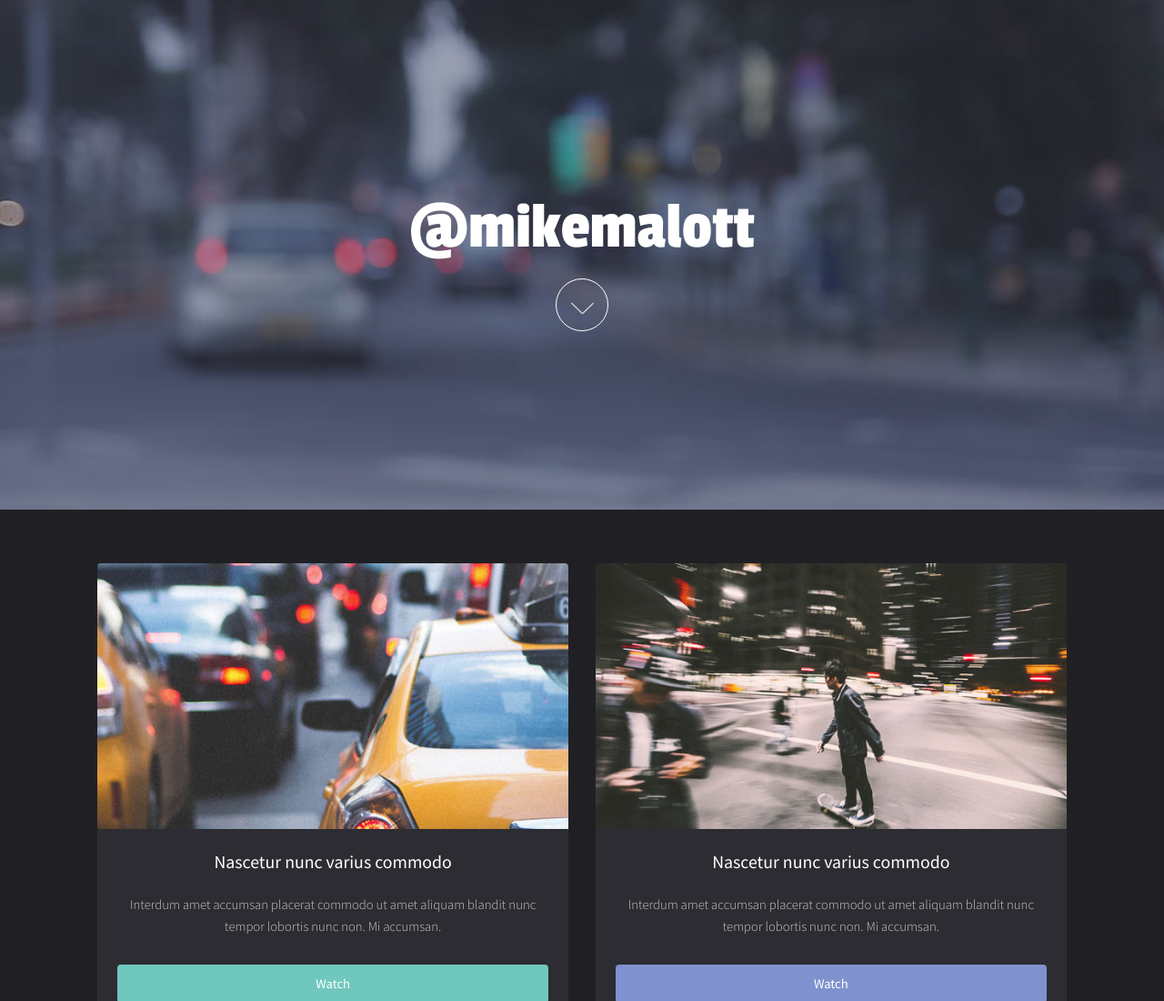
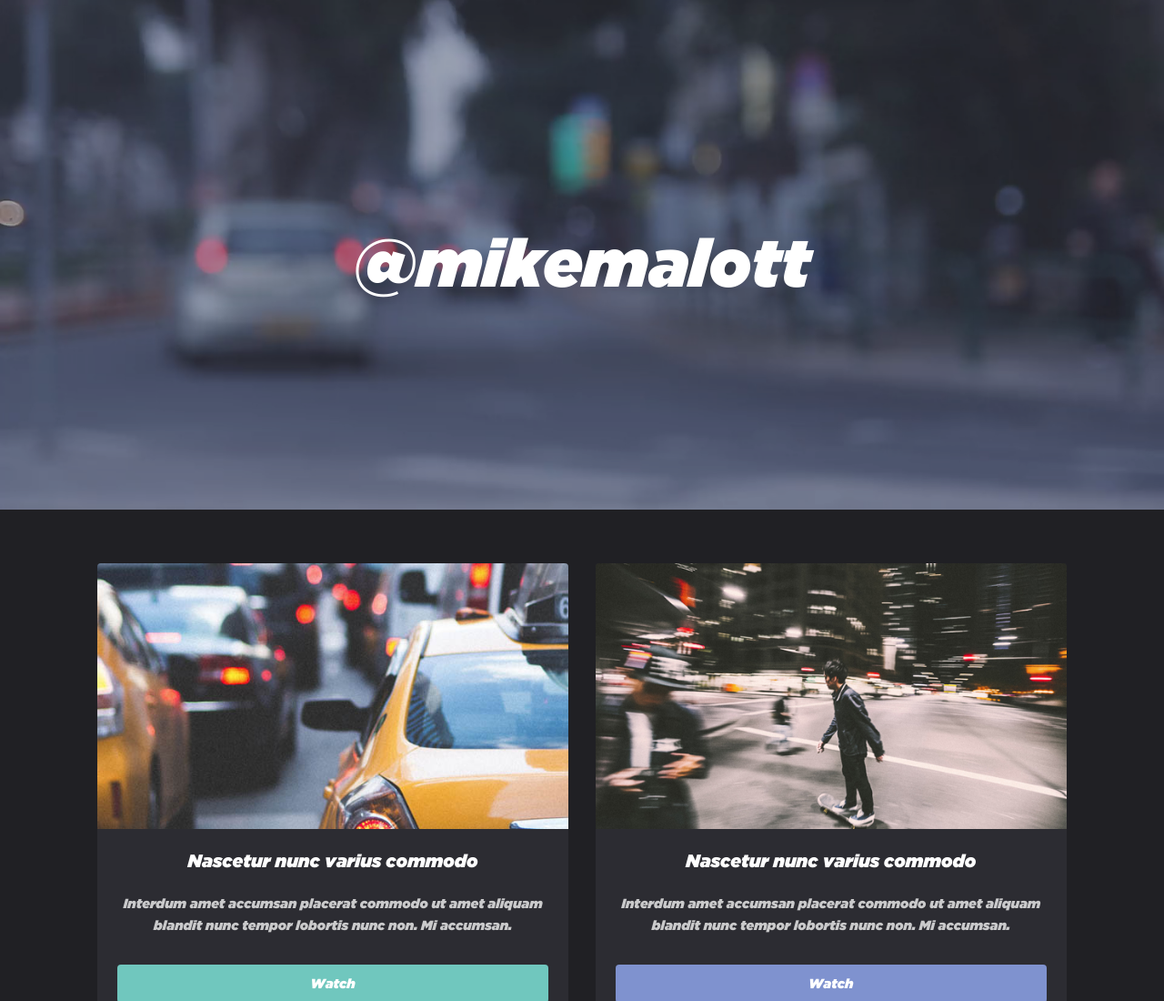
Before and after one commit to mikedmalott/mikedmalott.github.io, a plain HTML site: page index.html in a window 1280 px wide. Shown: the top 1100 px of the page at 91% size. Drawn offline with Linux system fonts and the light colour scheme.

Commit message:
adding Gotham Ultra Italic font

```diff
--- a/assets/css/main.css
+++ b/assets/css/main.css
@@ -1,6 +1,10 @@
 @charset "UTF-8";
 @import url(font-awesome.min.css);
 @import url("https://fonts.googleapis.com/css?family=Source+Sans+Pro:300,400|Passion+One:400");
+@font-face {
+  font-family: 'Gotham Ultra Italic';
+  src: url('../fonts/GothamUltraItalic.ttf') /* Safari, Android, iOS */
+}
 
 /*
 	Full Motion by TEMPLATED
@@ -94,7 +98,7 @@
 
 	body, input, select, textarea {
 		color: rgba(255, 255, 255, 0.75);
-		font-family: "Source Sans Pro", sans-serif;
+		font-family: "Gotham Ultra Italic", sans-serif;
 		font-size: 14pt;
 		font-weight: 300;
 		line-height: 1.65;
@@ -1187,7 +1191,7 @@
 			color: #fff;
 			font-size: 5em;
 			font-weight: 400;
-			font-family: 'Passion One', cursive;
+			font-family: 'Gotham Ultra Italic', cursive;
 			margin: 0;
 		}
 
--- a/index.html
+++ b/index.html
@@ -25,7 +25,7 @@
 							<h1>@mikemalott</h1>
 
 						</header>
-						<a href="#main" class="more">Learn More</a>
+
 					</div>
 				</section>
 
```
Also changed, not shown: assets/fonts/GothamUltraItalic.ttf (added), 1 other file.
